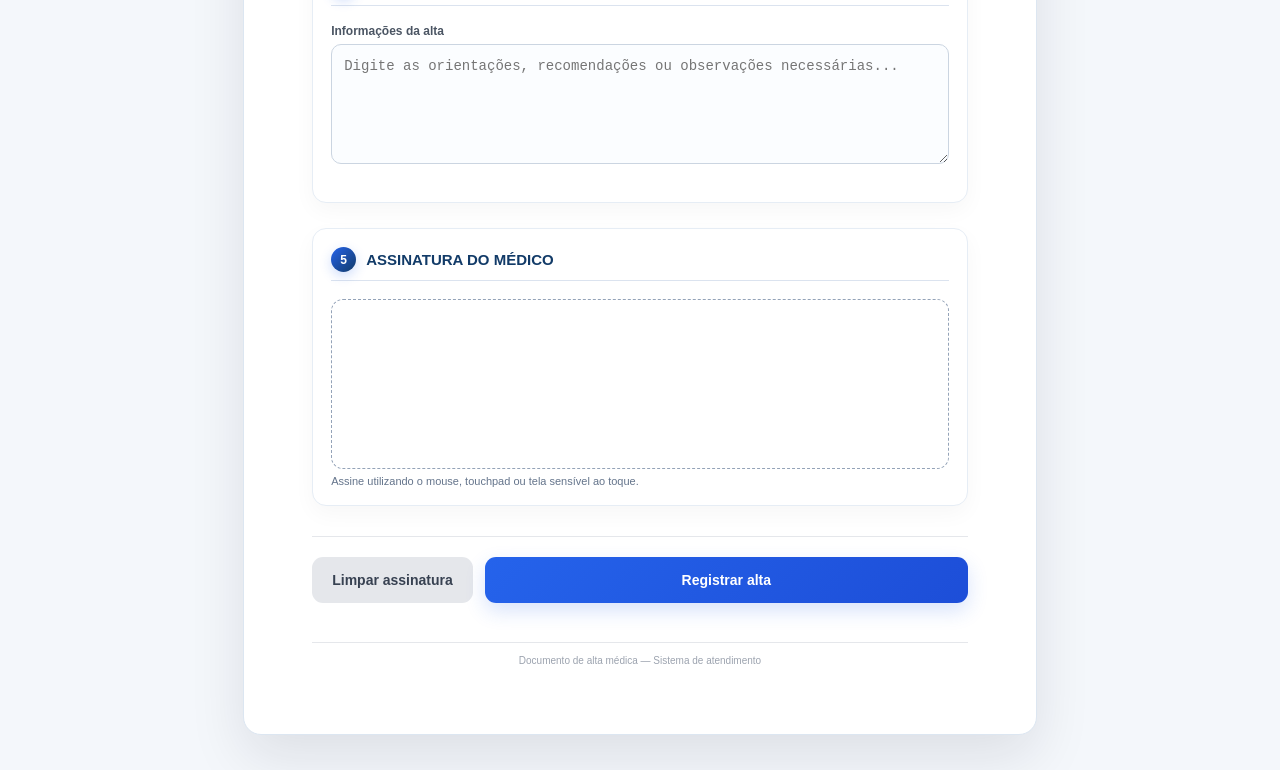
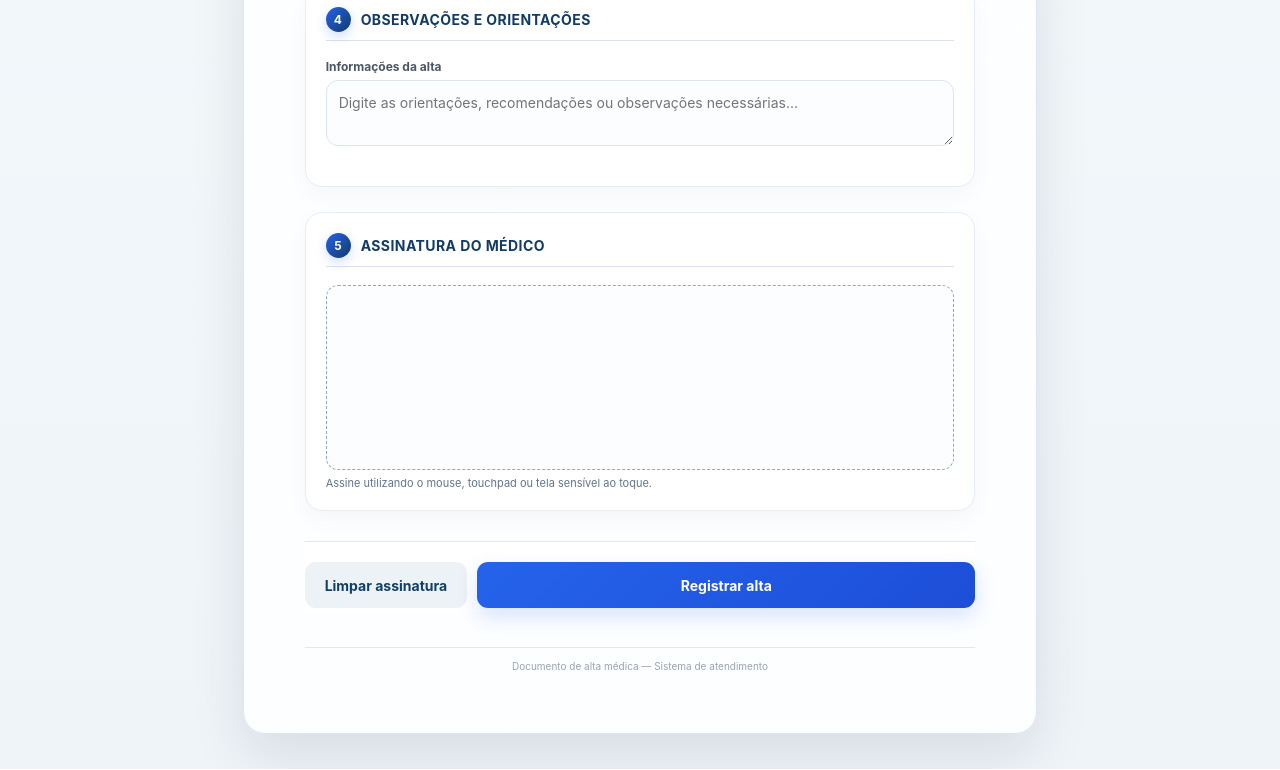
Before and after one commit to Jiako7/Sentinela, a website: page frontend/alta.html in a window 1280 px wide. Shown: the part 991-1761 px from the top of the page. Drawn offline with nearby package versions, Linux system fonts and the light colour scheme.

Commit message:
style: modernizar interface geral do Sentinela

```diff
--- a/frontend/alta.html
+++ b/frontend/alta.html
@@ -455,6 +455,51 @@
         .btn-pdf{background:linear-gradient(135deg,#0f766e,#059669);box-shadow:0 8px 20px rgba(5,150,105,.16)}
         #status{border-radius:11px}
         @media(max-width:700px){.pagina{border-radius:14px;padding:18px 14px}.secao{padding:14px;margin-bottom:14px}.voltar-medico{width:100%}.acoes{position:static}}
+
+        /* ===== Sentinela Design System v2 ===== */
+        :root{
+            --sn-bg:#eef4f8;
+            --sn-surface:#fff;
+            --sn-navy:#0b2741;
+            --sn-navy2:#123f66;
+            --sn-blue:#2476b8;
+            --sn-blue2:#2f8fd1;
+            --sn-cyan:#55b7d9;
+            --sn-teal:#0f766e;
+            --sn-text:#142536;
+            --sn-muted:#6b7f91;
+            --sn-line:#dbe6ee;
+            --sn-shadow:0 18px 50px rgba(16,45,70,.10);
+            --sn-shadow-soft:0 8px 24px rgba(16,45,70,.07);
+        }
+        body{
+            font-family:Inter,ui-sans-serif,-apple-system,BlinkMacSystemFont,"Segoe UI",Roboto,Arial,sans-serif;
+            background:radial-gradient(circle at 12% 0%,rgba(85,183,217,.14),transparent 28rem),linear-gradient(180deg,#f8fbfd,var(--sn-bg));
+            color:var(--sn-text);
+        }
+        body::before{
+            content:"";
+            position:fixed;
+            inset:0 0 auto 0;
+            height:4px;
+            background:linear-gradient(90deg,var(--sn-navy),var(--sn-blue2),var(--sn-cyan),var(--sn-teal));
+            z-index:9999;
+        }
+        input,select,textarea,button{font-family:inherit}
+
+        body{padding-top:40px!important}
+        .pagina{border-radius:22px!important;padding:16mm!important;background:linear-gradient(180deg,#fff,#fcfeff)}
+        .voltar-medico a{transition:transform .16s ease,box-shadow .16s ease}
+        .voltar-medico a:hover{transform:translateY(-1px);box-shadow:0 12px 28px rgba(16,45,70,.10)}
+        .cabecalho{margin-bottom:24px!important}
+        .secao{border-radius:17px!important;padding:20px!important}
+        .titulo-secao{font-size:14px!important;letter-spacing:.03em}
+        input,select,textarea{min-height:46px;border-radius:12px!important;border-color:var(--sn-line)!important}
+        .motivo-box{border-radius:12px!important;background:#f8fbfd!important;border-color:var(--sn-line)!important}
+        #assinatura{height:185px!important;border:1.5px dashed #90aabb!important;background:#fbfdfe!important}
+        .acoes{gap:10px!important}
+        .btn-limpar{background:#edf2f6!important;color:var(--sn-navy2)!important}
+
     </style>
 
 </head>
```
